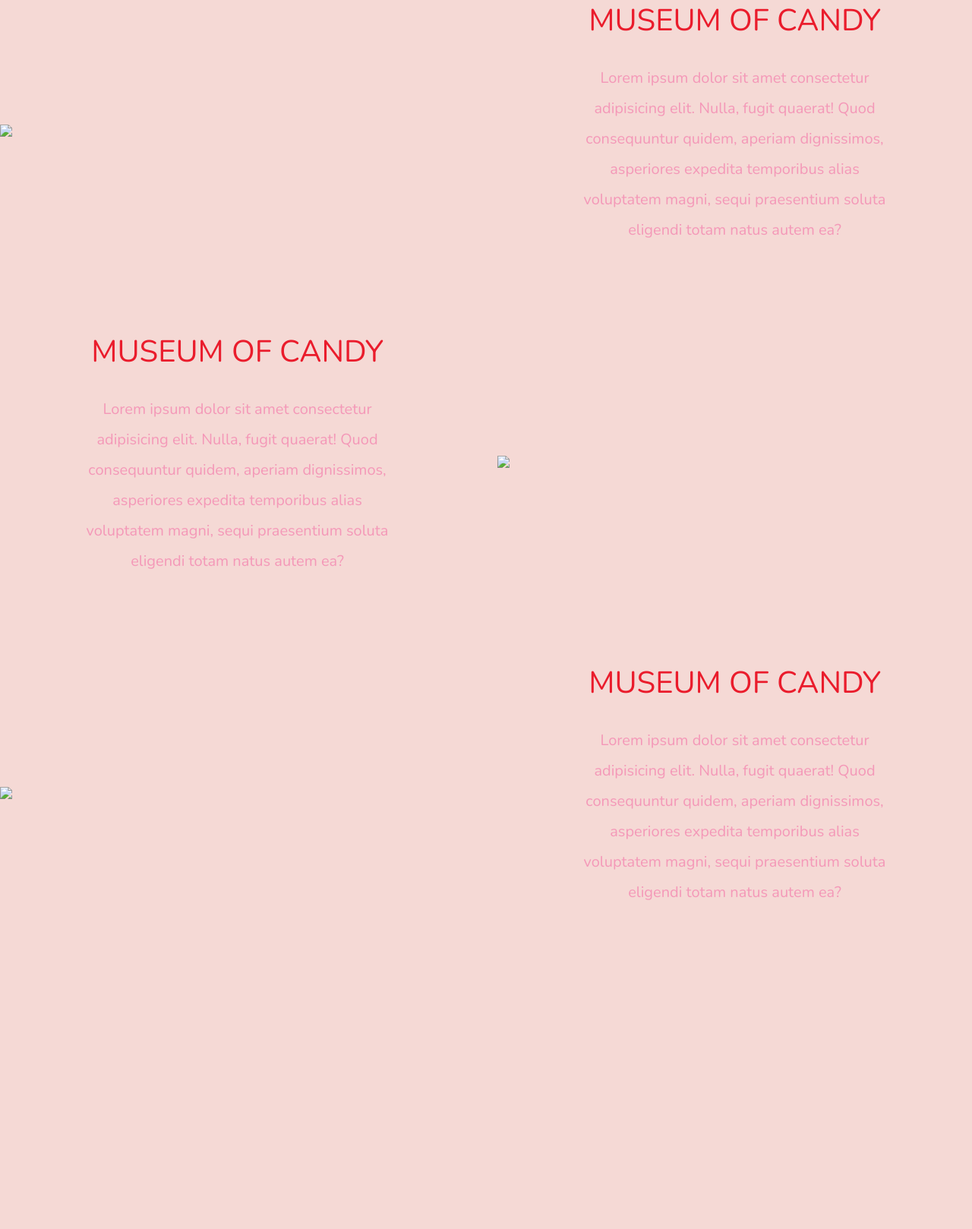
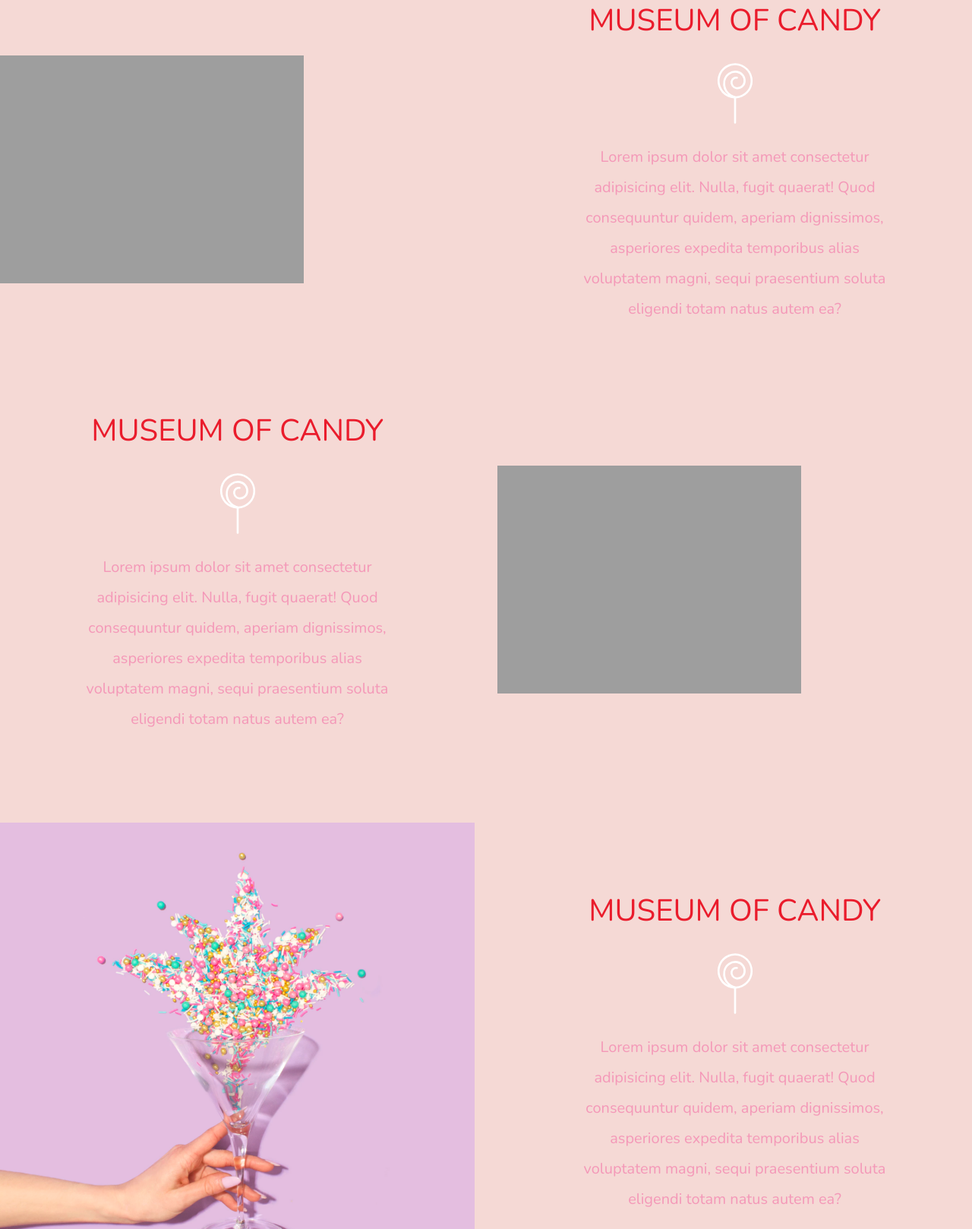
Before and after one commit to micamash/museum-of-candy, a plain HTML site: page index.html in a window 1280 px wide. Shown: the part 739-2357 px from the top of the page at 76% size. Before the commit the page ends 2050 px from the top, so only its background shows below. Drawn offline with nearby package versions, Linux system fonts and the light colour scheme; the site is published under a folder, as on GitHub Pages, so addresses that start at the root find nothing.

Commit message:
correct img src

```diff
--- a/index.html
+++ b/index.html
@@ -63,13 +63,13 @@
 
     <div class="row align-items-center content">
       <div class="col-md-6 order-2 order-md-1">
-        <img src="/imgs/milk.png" class="img-fluid">
+        <img src="imgs/milk.png" class="img-fluid">
       </div>
       <div class="col-md-6 text-center order-1 order-md-2">
         <div class="row justify-content-center">
           <div class="col-10 col-lg-8 blurb mb-5 mb-md-0">
             <h2>MUSEUM OF CANDY</h2>
-            <img src="/imgs/lolli_icon.png" alt="" class="d-none d-lg-inline">
+            <img src="imgs/lolli_icon.png" alt="" class="d-none d-lg-inline">
             <p class="lead">Lorem ipsum dolor sit amet consectetur adipisicing elit. Nulla, fugit quaerat! Quod
               consequuntur
               quidem, aperiam dignissimos, asperiores expedita temporibus alias voluptatem magni, sequi praesentium
@@ -85,7 +85,7 @@
         <div class="row justify-content-center">
           <div class="col-10 col-lg-8 blurb mb-5 mb-md-0">
             <h2>MUSEUM OF CANDY</h2>
-            <img src="/imgs/lolli_icon.png" alt="" class="d-none d-lg-inline">
+            <img src="imgs/lolli_icon.png" alt="" class="d-none d-lg-inline">
             <p class="lead">Lorem ipsum dolor sit amet consectetur adipisicing elit. Nulla, fugit quaerat! Quod
               consequuntur
               quidem, aperiam dignissimos, asperiores expedita temporibus alias voluptatem magni, sequi praesentium
@@ -95,19 +95,19 @@
         </div>
       </div>
       <div class="col-md-6">
-        <img src="/imgs/gumball.png" class="img-fluid">
+        <img src="imgs/gumball.png" class="img-fluid">
       </div>
     </div>
 
     <div class="row align-items-center content">
       <div class="col-md-6 order-2 order-md-1">
-        <img src="/imgs/sprinkles.png" class="img-fluid">
+        <img src="imgs/sprinkles.png" class="img-fluid">
       </div>
       <div class="col-md-6 text-center order-1 order-md-2">
         <div class="row justify-content-center">
           <div class="col-10 col-lg-8 blurb mb-5 mb-md-0">
             <h2>MUSEUM OF CANDY</h2>
-            <img src="/imgs/lolli_icon.png" alt="" class="d-none d-lg-inline">
+            <img src="imgs/lolli_icon.png" alt="" class="d-none d-lg-inline">
             <p class="lead">Lorem ipsum dolor sit amet consectetur adipisicing elit. Nulla, fugit quaerat! Quod
               consequuntur
               quidem, aperiam dignissimos, asperiores expedita temporibus alias voluptatem magni, sequi praesentium
```
